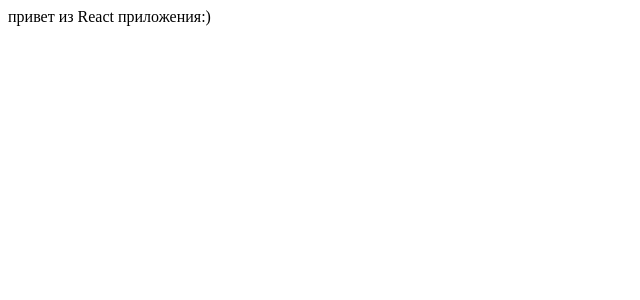
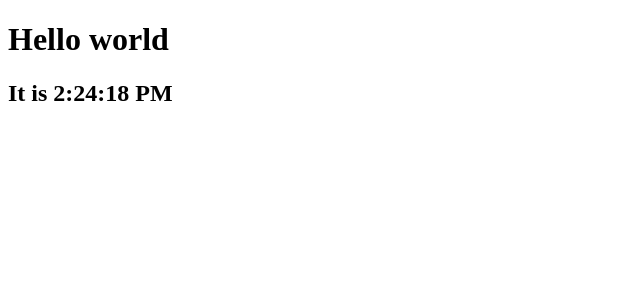
Before and after one commit to EvgenPrushk/ReactLessons, a React (Create React App) app in the folder react-tutorial/: page / in a window 1280 px wide. Shown: the top 300 px of the page, without its empty margins (0-640 px from the left). Built offline with nearby package versions, Linux system fonts and the light colour scheme.

Commit message:
feat: add lesson3

```diff
--- a/react-tutorial/public/index.html
+++ b/react-tutorial/public/index.html
@@ -29,6 +29,7 @@
   <body>
     <noscript>You need to enable JavaScript to run this app.</noscript>
     <div id="root"></div>
+
     <!--
       This HTML file is a template.
       If you open it directly in the browser, you will see an empty page.
--- a/react-tutorial/src/index.js
+++ b/react-tutorial/src/index.js
@@ -1,14 +1,42 @@
-import React from 'react';
-import ReactDOM from 'react-dom';
-import App from './App';
-import reportWebVitals from './reportWebVitals';
+import React from "react";
+import ReactDOM from "react-dom";
+import App from "./App";
+import reportWebVitals from "./reportWebVitals";
+function tick() {
+  const element = (
+    <div>
+      <h1> Hello world</h1>
+      <h2>It is {new Date().toLocaleTimeString()} </h2>
+    </div>
+  );
+  ReactDOM.render(element, document.getElementById('root'));
+}
+setInterval(tick, 1000);
 
-ReactDOM.render(
-  <React.StrictMode>
-    <App />
-  </React.StrictMode>,
-  document.getElementById('root')
-);
+// const ul1 = (
+//   <ul>
+//     <li>Яблоко</li>
+//     <li>Банан</li>
+//     <li>Апельсин</li>
+//   </ul>
+// )
+// const ul2 = (
+//   <ul>
+//     <li>Яблоко</li>
+//     <li>Банан</li>
+//     <li>Виноград</li>
+//   </ul>
+// )
 
+// ReactDOM.render(ul1, document.querySelector("#root"));
+// setTimeout(() => {
+//   ReactDOM.render(ul2, document.querySelector("#root"));
+// }, 2000);
+// ReactDOM.render(
+//   <React.StrictMode>
+//     <App />
+//   </React.StrictMode>,
+//   document.getElementById('root')
+// );
 
 reportWebVitals();
```
Also changed, not shown: 1 other file (tests, documents, lock files or other folders).
